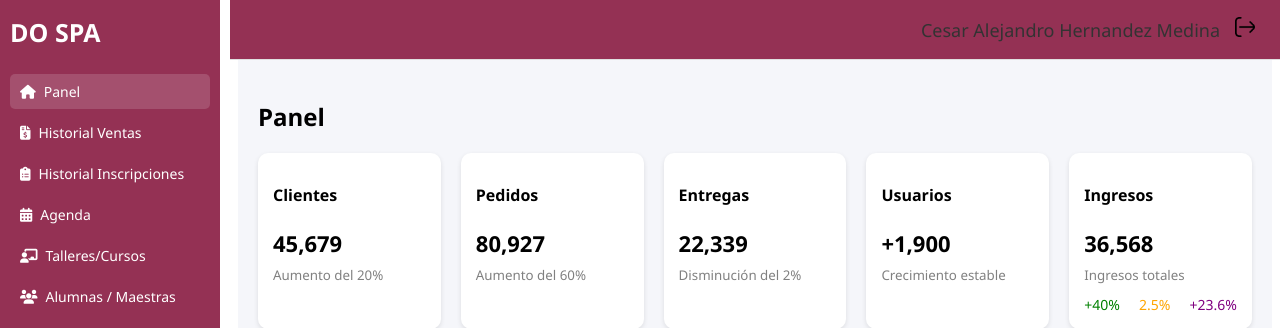
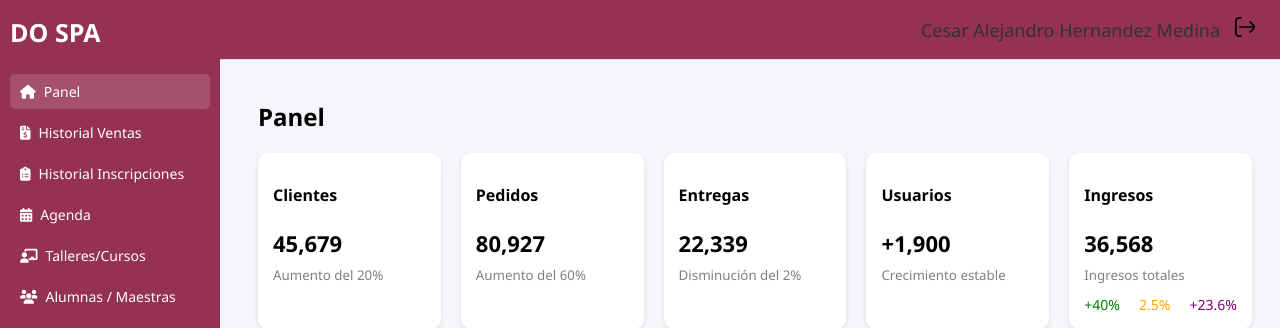
Before and after one commit to CesarHdz22/DoSpa, a PHP site: page /main.php in a window 1280 px wide. Shown: the top 328 px of the page. Run offline with PHP 8.4, Linux system fonts and the light colour scheme; a user stored in the database is signed in; some libraries are stand-ins or nearby versions.

Commit message:
tralalero tralala

```diff
--- a/css/header.css
+++ b/css/header.css
@@ -1,8 +1,11 @@
+html{
+  background: #f5f6fa;
+}
 /* ====== Header / Topbar ====== */
 .topbar {
   position: fixed;
   top: 0;
-  left: 230px; /* igual al ancho del sidebar */
+  left: 220px; /* igual al ancho del sidebar */
   right: 0;
   height: 60px;
   background: #943154;
```
